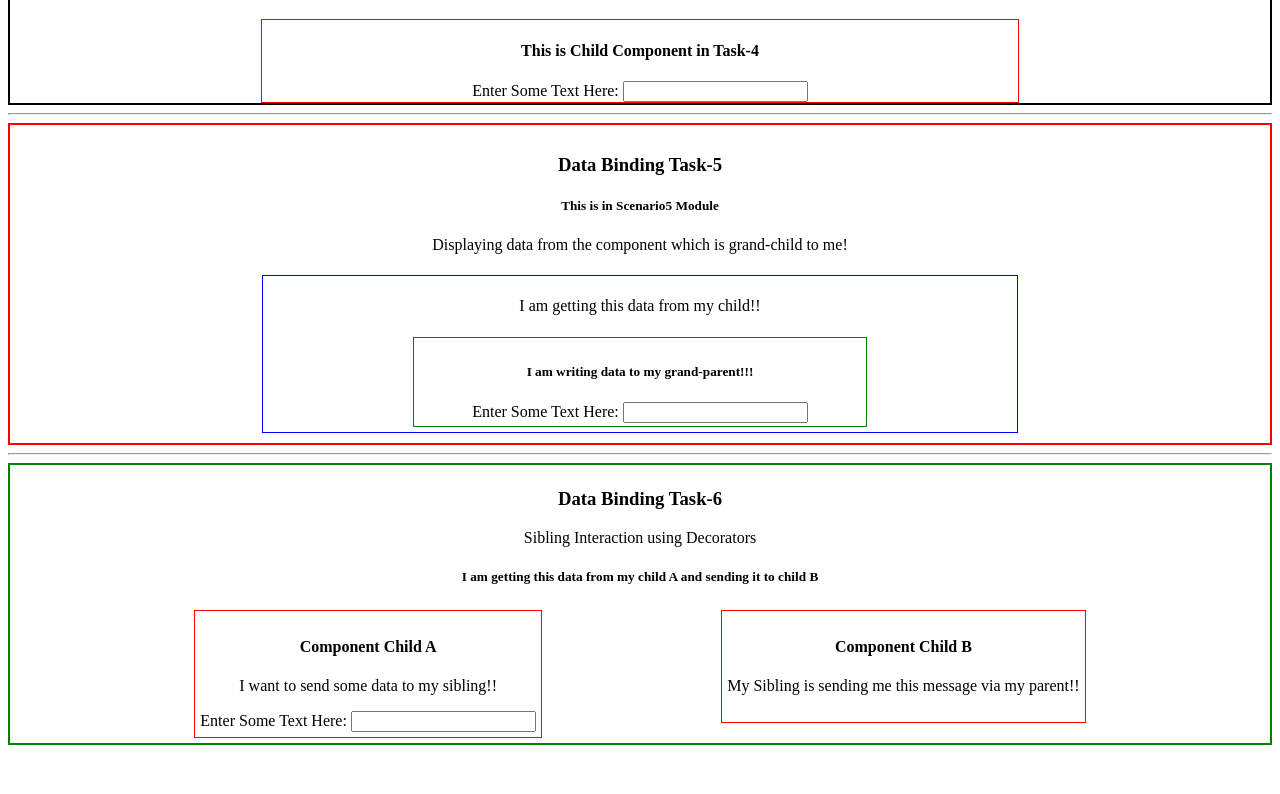
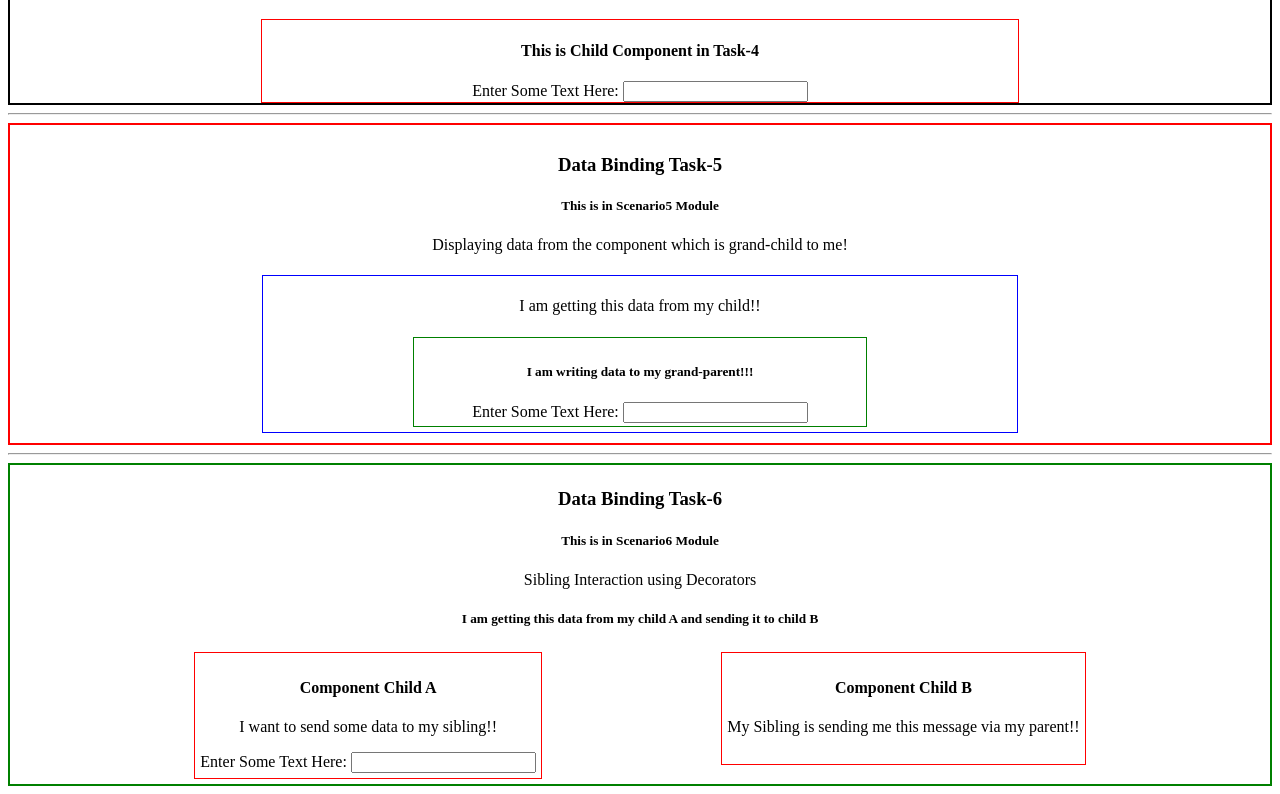
Before and after one commit to chandravarma-bantupalli/angular-dataBinding-modular, an Angular app: page / in a window 1280 px wide. Shown: the part 891-1685 px from the top of the page. Before the commit the page ends 1644 px from the top, so only its background shows below. Built offline with nearby package versions, Linux system fonts and the light colour scheme.

Commit message:
minor correction in task-six-parent-component

```diff
--- a/src/app/scenario6/task-six-parent/task-six-parent.component.html
+++ b/src/app/scenario6/task-six-parent/task-six-parent.component.html
@@ -1,6 +1,7 @@
 
 <div class="main">
     <h3>Data Binding Task-6</h3>
+    <h5>This is in Scenario6 Module</h5>
     <p>Sibling Interaction using Decorators</p>
     <h5>I am getting this data from my child A and sending it to child B</h5>
     <h6> {{child1Message}} </h6>
```
